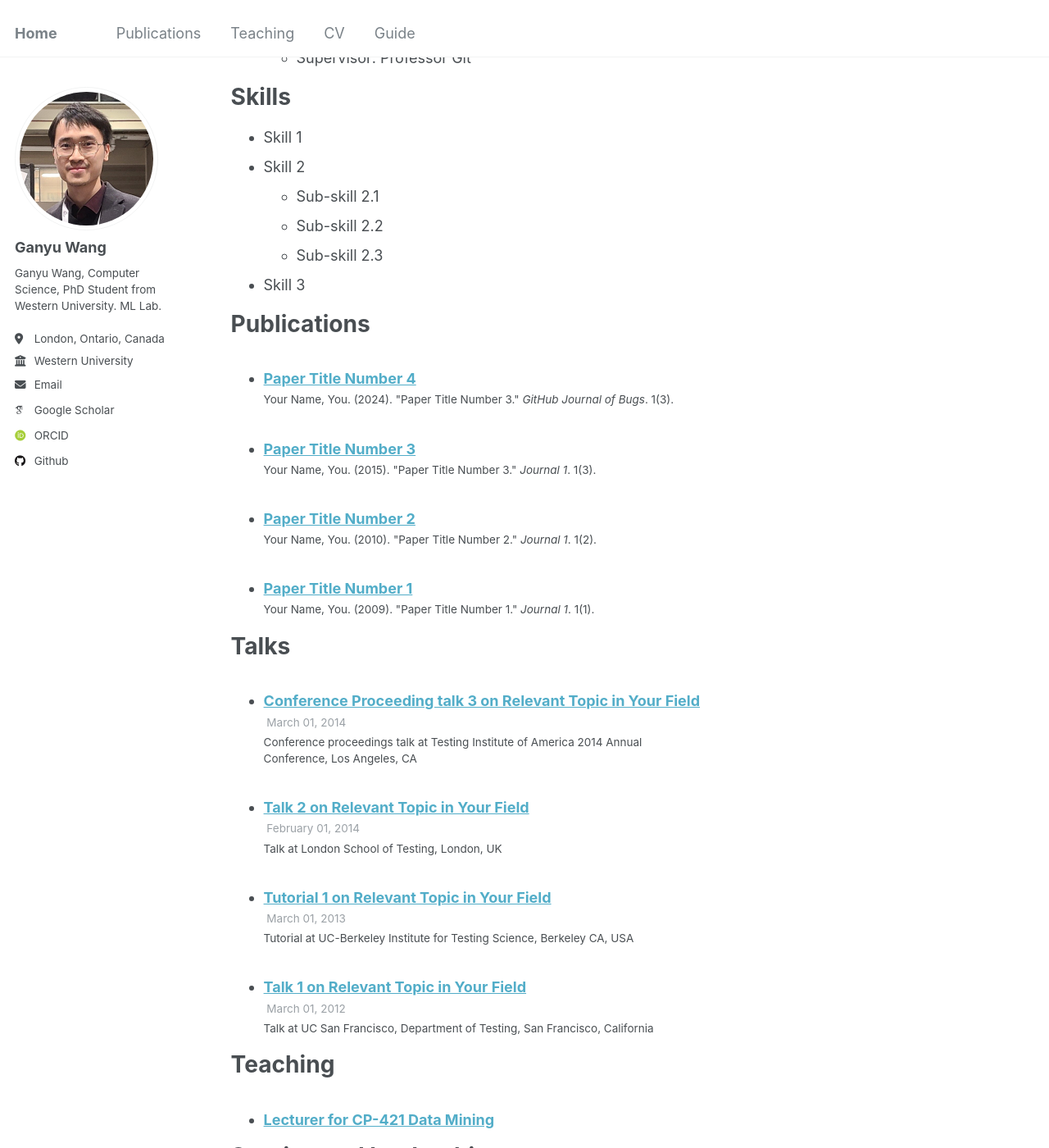
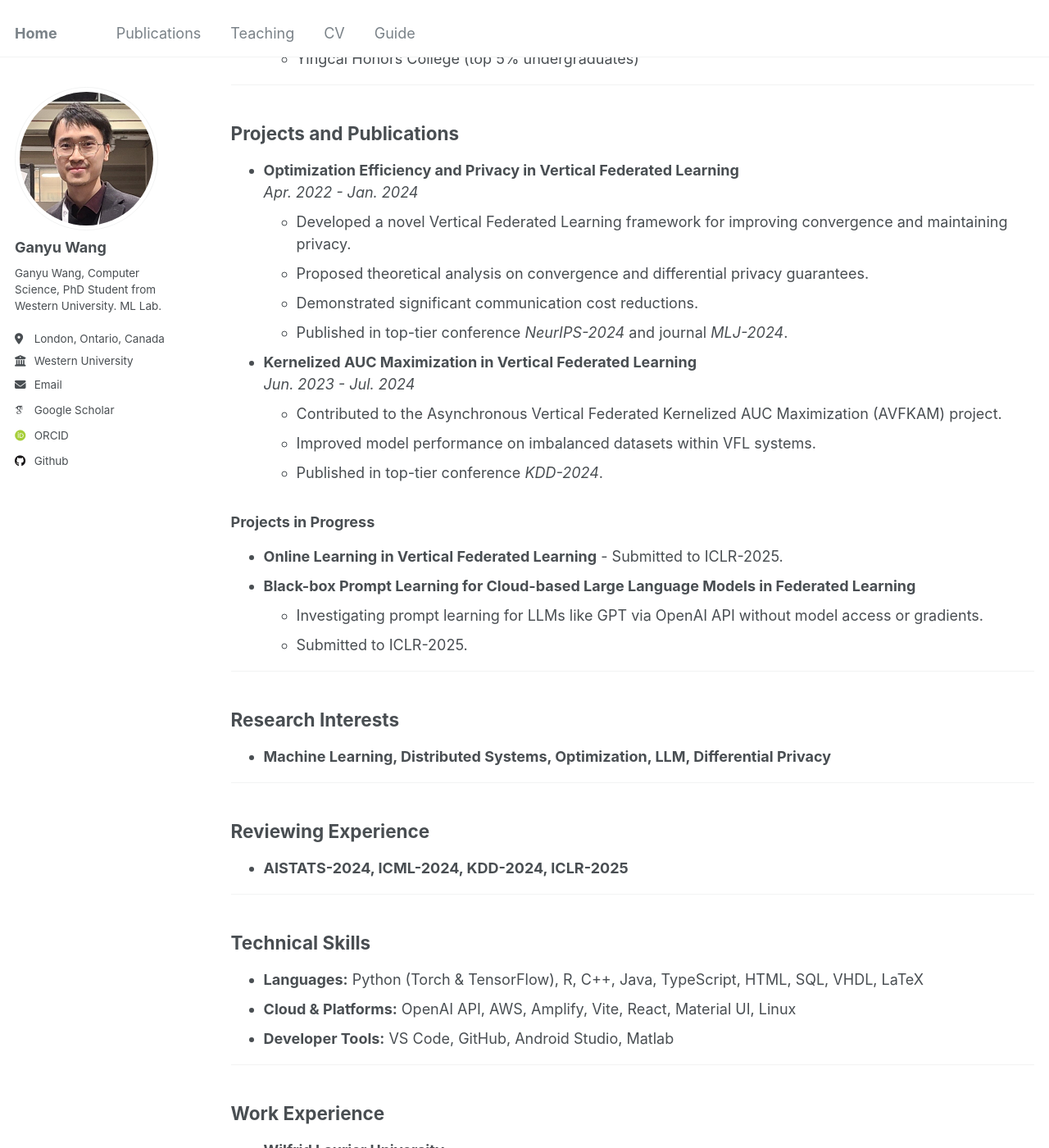
Before and after one commit to GanyuWang/GanyuWang.github.io, a Jekyll site: the page built from _pages/cv.md, in a window 1280 px wide and 1400 px high, scrolled down 708 px. Shown: the whole window at 82% size. Built offline with Jekyll 4.4.1, drawn with Linux system fonts in a browser that asks for light colours; some web fonts are replaced; some of the changed text lies outside the part shown.

Commit message:
Update CV

```diff
--- a/_pages/cv.md
+++ b/_pages/cv.md
@@ -9,56 +9,101 @@ redirect_from:
 
 {% include base_path %}
 
-Education
-======
-* Ph.D in Version Control Theory, GitHub University, 2018 (expected)
-* M.S. in Jekyll, GitHub University, 2014
-* B.S. in GitHub, GitHub University, 2012
+# Ganyu Wang
+- 📞 +1 2265045633
+- ✉️ [gwang382@uwo.ca](mailto:gwang382@uwo.ca)
+- [LinkedIn](https://www.linkedin.com/in/ganyu-wang/) | [GitHub](https://github.com/GanyuWang) | [Google Scholar](https://scholar.google.com/citations?hl=en&user=eDy2ni4AAAAJ)
 
-Work experience
-======
-* Spring 2024: Academic Pages Collaborator
-  * Github University
-  * Duties includes: Updates and improvements to template
-  * Supervisor: The Users
+---
 
-* Fall 2015: Research Assistant
-  * Github University
-  * Duties included: Merging pull requests
-  * Supervisor: Professor Hub
+## Education
 
-* Summer 2015: Research Assistant
-  * Github University
-  * Duties included: Tagging issues
-  * Supervisor: Professor Git
+- **University of Western Ontario**
+  *Ph.D. Student in Computer Science*
+  *Sept. 2021 - Present*
 
-Skills
-======
-* Skill 1
-* Skill 2
-  * Sub-skill 2.1
-  * Sub-skill 2.2
-  * Sub-skill 2.3
-* Skill 3
+- **Ontario Tech University**
+  *M.Sc. in Computer Science (Thesis-based)*
+  *Sept. 2019 - July 2021*
 
-Publications
-======
-  <ul>{% for post in site.publications reversed %}
-    {% include archive-single-cv.html %}
-  {% endfor %}</ul>
+- **University of Electronic Science and Technology of China**
+  *B.Sc. in Computer Science and Technology*
+  *Sept. 2015 - Jul. 2019*
+  - GPA: 3.84/4.00 (87.02/100)
+  - Yingcai Honors College (top 5% undergraduates)
 
-Talks
-======
-  <ul>{% for post in site.talks reversed %}
-    {% include archive-single-talk-cv.html  %}
-  {% endfor %}</ul>
+---
 
-Teaching
-======
-  <ul>{% for post in site.teaching reversed %}
-    {% include archive-single-cv.html %}
-  {% endfor %}</ul>
+## Projects and Publications
 
-Service and leadership
-======
-* Currently signed in to 43 different slack teams
+- **Optimization Efficiency and Privacy in Vertical Federated Learning**
+  *Apr. 2022 - Jan. 2024*
+  - Developed a novel Vertical Federated Learning framework for improving convergence and maintaining privacy.
+  - Proposed theoretical analysis on convergence and differential privacy guarantees.
+  - Demonstrated significant communication cost reductions.
+  - Published in top-tier conference *NeurIPS-2024* and journal *MLJ-2024*.
+
+- **Kernelized AUC Maximization in Vertical Federated Learning**
+  *Jun. 2023 - Jul. 2024*
+  - Contributed to the Asynchronous Vertical Federated Kernelized AUC Maximization (AVFKAM) project.
+  - Improved model performance on imbalanced datasets within VFL systems.
+  - Published in top-tier conference *KDD-2024*.
+
+### Projects in Progress
+
+- **Online Learning in Vertical Federated Learning** - Submitted to ICLR-2025.
+- **Black-box Prompt Learning for Cloud-based Large Language Models in Federated Learning**
+  - Investigating prompt learning for LLMs like GPT via OpenAI API without model access or gradients.
+  - Submitted to ICLR-2025.
+
+---
+
+## Research Interests
+
+- **Machine Learning, Distributed Systems, Optimization, LLM, Differential Privacy**
+
+---
+
+## Reviewing Experience
+
+- **AISTATS-2024, ICML-2024, KDD-2024, ICLR-2025**
+
+---
+
+## Technical Skills
+
+- **Languages:** Python (Torch & TensorFlow), R, C++, Java, TypeScript, HTML, SQL, VHDL, LaTeX
+- **Cloud & Platforms:** OpenAI API, AWS, Amplify, Vite, React, Material UI, Linux
+- **Developer Tools:** VS Code, GitHub, Android Studio, Matlab
+
+---
+
+## Work Experience
+
+- **Wilfrid Laurier University**
+  *Lecturer for CP421A - Data Mining*
+  *Jan. 2022 - May 2022*
+  - Designed and taught foundational data mining concepts to fourth-year undergraduates.
+
+
+# References
+
+1. **Wang, Ganyu**, Bin Gu, Qingsong Zhang, Xiang Li, Boyu Wang, and Charles X Ling.
+   *A unified solution for privacy and communication efficiency in vertical federated learning.*
+   Advances in Neural Information Processing Systems, 36, 2024.
+
+2. **Wang, Ganyu**, Miguel Martin, Patrick Hung, and Shane MacDonald.
+   *Towards classifying motor imagery using a consumer-grade brain-computer interface.*
+   In 2019 IEEE International Conference on Cognitive Computing (ICCC), pages 67–69. IEEE, 2019.
+
+3. **Wang, Ganyu** and Miguel Vargas Martin.
+   *Segmentperturb: Effective black-box hidden voice attack on commercial ASR systems via selective deletion.*
+   In 2021 18th International Conference on Privacy, Security and Trust (PST), pages 1–12. IEEE, 2021.
+
+4. **Wang, Ganyu**, Qingsong Zhang, Xiang Li, Boyu Wang, Bin Gu, and Charles X Ling.
+   *Secure and fast asynchronous vertical federated learning via cascaded hybrid optimization.*
+   Machine Learning, 113(9):6413–6451, 2024.
+
+5. Ke Zhang, **Wang, Ganyu**, Han Li, Yulong Wang, Hong Chen, and Bin Gu.
+   *Asynchronous vertical federated learning for kernelized AUC maximization.*
+   In Proceedings of the 30th ACM SIGKDD Conference on Knowledge Discovery and Data Mining, pages 4244–4255, 2024.
```
